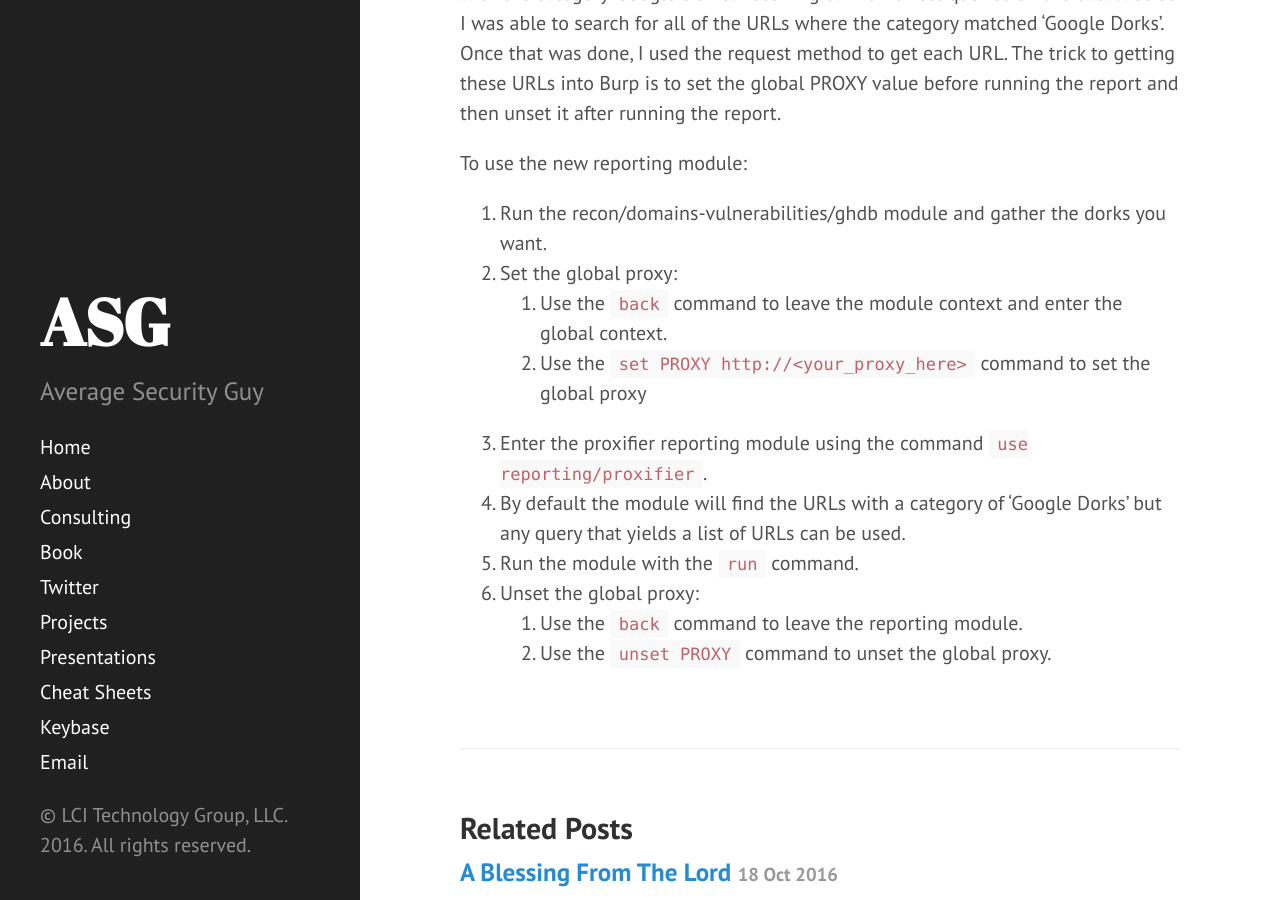
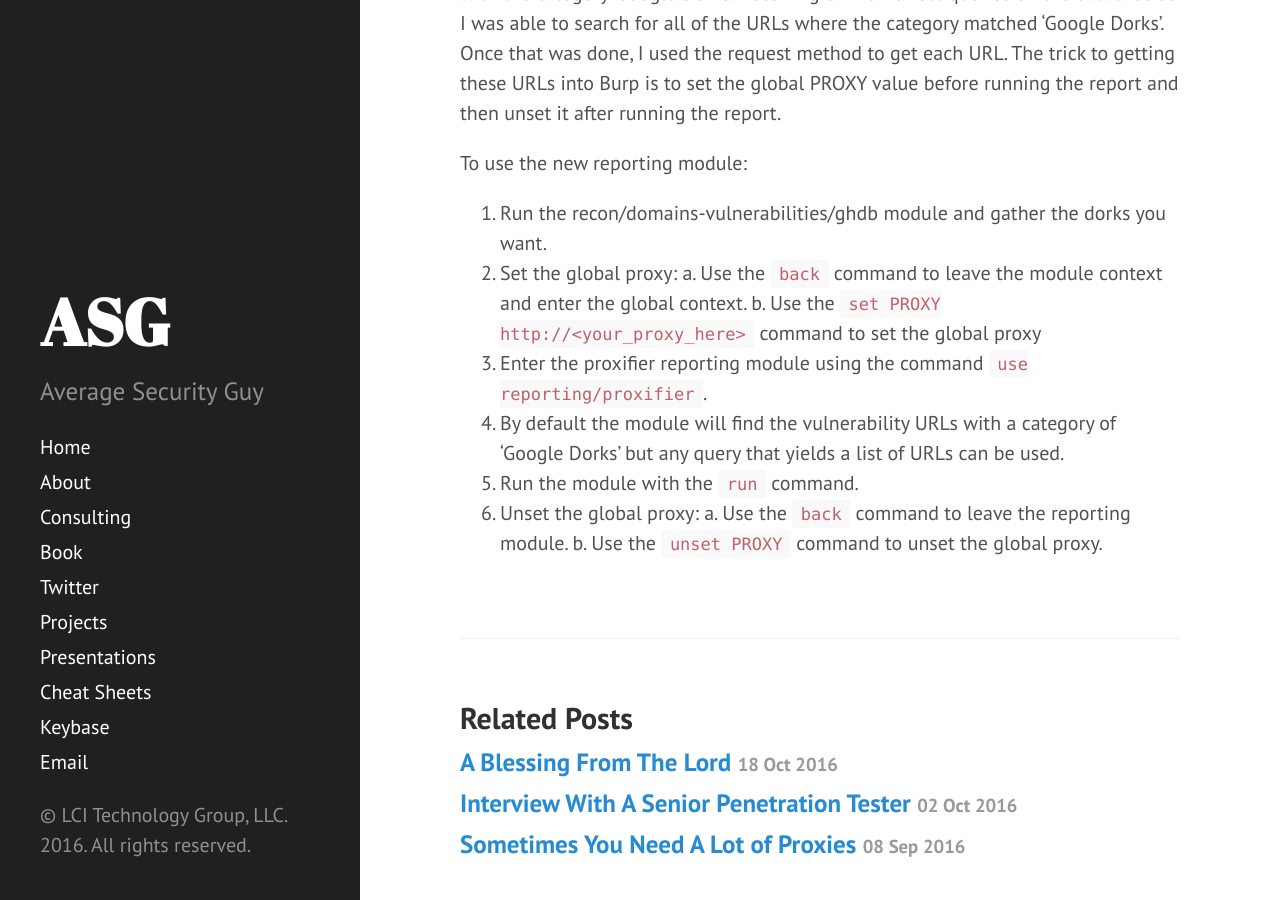
Before and after one commit to jaxmayhem/averagesecurityguy.github.io, a Jekyll site: the page built from _posts/2016-10-21-recon-ng-dorks-burp.md, in a window 1280 px wide and 900 px high, scrolled down 662 px. Built offline with Jekyll 4.4.1, drawn with Linux system fonts in a browser that asks for light colours.

Commit message:
Recon-ng dorks burp.

```diff
--- a/_posts/2016-10-21-recon-ng-dorks-burp.md
+++ b/_posts/2016-10-21-recon-ng-dorks-burp.md
@@ -12,11 +12,11 @@ To use the new reporting module:
 
 1. Run the recon/domains-vulnerabilities/ghdb module and gather the dorks you want.
 2. Set the global proxy:
-    1. Use the `back` command to leave the module context and enter the global context.
-    2. Use the `set PROXY http://<your_proxy_here>` command to set the global proxy
+    a. Use the `back` command to leave the module context and enter the global context.
+    b. Use the `set PROXY http://<your_proxy_here>` command to set the global proxy
 3. Enter the proxifier reporting module using the command `use reporting/proxifier`.
-4. By default the module will find the URLs with a category of 'Google Dorks' but any query that yields a list of URLs can be used.
+4. By default the module will find the vulnerability URLs with a category of 'Google Dorks' but any query that yields a list of URLs can be used.
 5. Run the module with the `run` command.
 6. Unset the global proxy:
-    1. Use the `back` command to leave the reporting module.
-    2. Use the `unset PROXY` command to unset the global proxy.
+    a. Use the `back` command to leave the reporting module.
+    b. Use the `unset PROXY` command to unset the global proxy.
```
